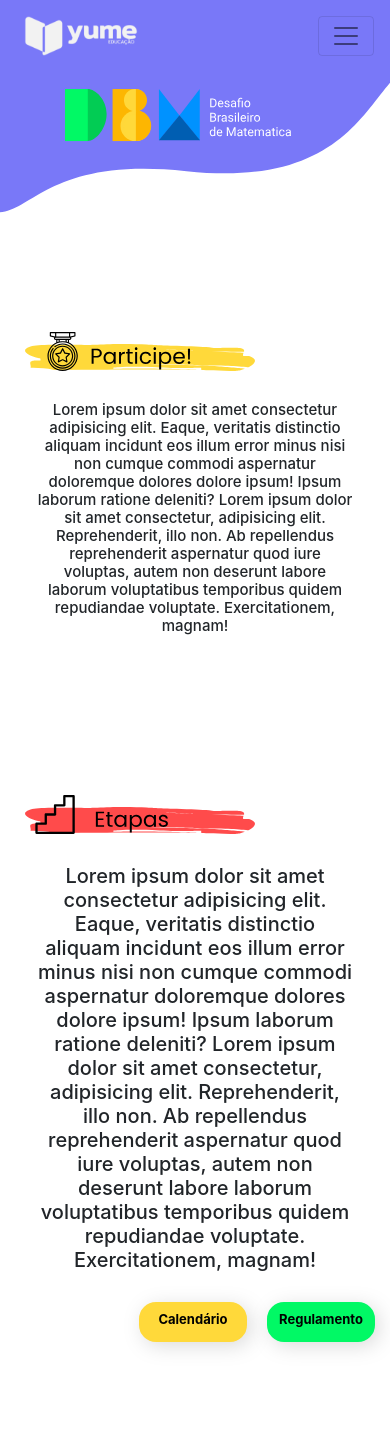
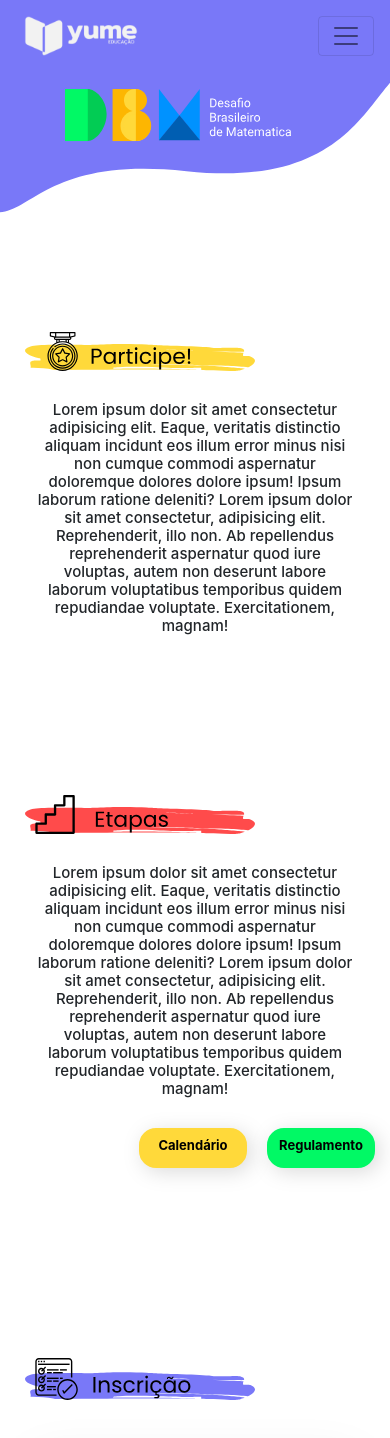
Before and after one commit to WesleyBueno/Yume, an Angular app in the folder yume/: page /evento in a window 390 px wide. Shown: the top 1438 px of the page. Built offline with nearby package versions, Linux system fonts and the light colour scheme.

Commit message:
bug fixed dbm component

```diff
--- a/yume/src/app/dbm/dbm.component.css
+++ b/yume/src/app/dbm/dbm.component.css
@@ -574,12 +574,7 @@
     margin-top: 150px;
 }
 
-.etapas .text h2{
-    display: flex;
-    margin: 20px;
-    text-align: center;
-    font-size: 20px;
-}
+
 
 .etapas .btns{
     display: flex;
@@ -628,11 +623,6 @@
     filter: drop-shadow(4px 4px 10px rgba(0, 0, 0, 0.14));
 }
 
-.etapas .btns #regulamento:hover{
-    background-color: #e71845b2;
-    border-color: #e71845d7;
-    color: white;
-    filter: drop-shadow(4px 4px 10px rgba(0, 0, 0, 0.34));
-}
+
 
 }
```
